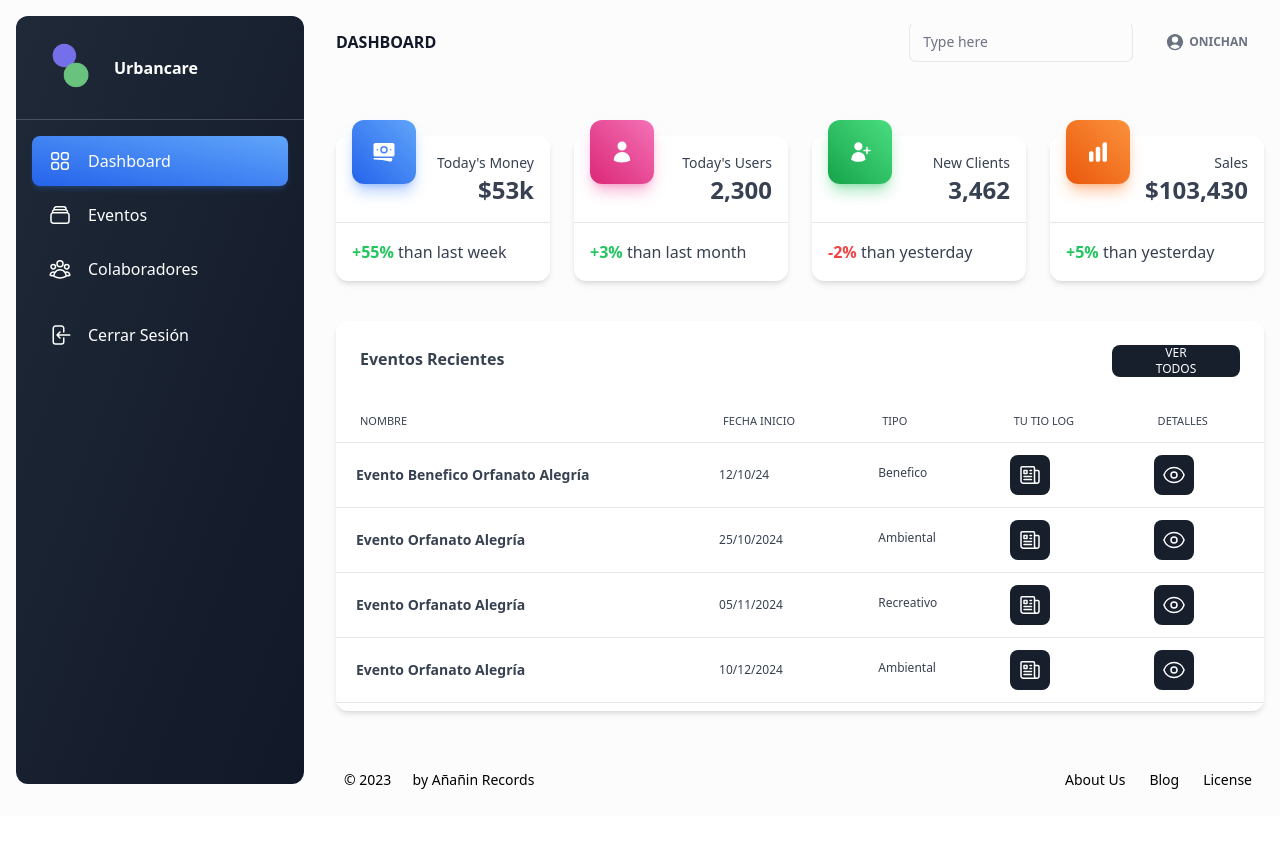
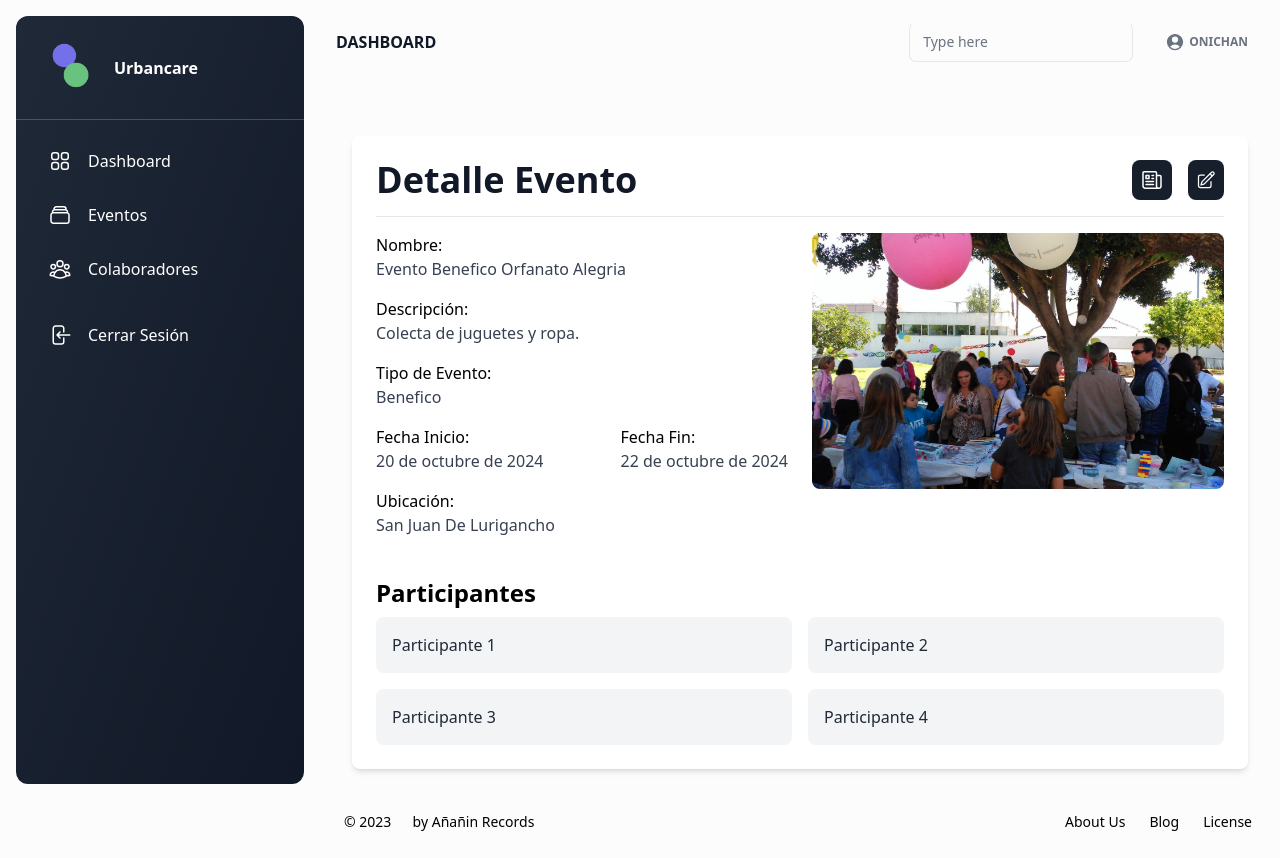
Before and after one commit to guillermotp01/BackUrbanCare, an Angular app: page /detalleEvento in a window 1280 px wide. Before the commit this address led to /dashboard. Before the commit the page ends 816 px from the top, so only its background shows below. Built offline with nearby package versions, Linux system fonts and the light colour scheme.

Commit message:
creación y enrutado de Detalle-evento

```diff
--- a/src/app/Pages/dashboard/dashboard.component.html
+++ b/src/app/Pages/dashboard/dashboard.component.html
@@ -131,7 +131,7 @@
               </td>
 
               <td class="py-3 px-5 border-b border-blue-gray-50">
-                <a href="#">
+                <a [routerLink]="['/detalleEvento']">
                   <button class="flex items-center justify-center w-auto h-auto bg-[#171e2c] text-white rounded-lg p-2 hover:bg-[#35383e] active:bg-[#2A2C30] disabled:opacity-50 disabled:shadow-none disabled:pointer-events-none" type="button">
                     <svg xmlns="http://www.w3.org/2000/svg" fill="none" viewBox="0 0 24 24" stroke-width="1.5" stroke="currentColor" class="size-6">
                       <path stroke-linecap="round" stroke-linejoin="round" d="M2.036 12.322a1.012 1.012 0 0 1 0-.639C3.423 7.51 7.36 4.5 12 4.5c4.638 0 8.573 3.007 9.963 7.178.07.207.07.431 0 .639C20.577 16.49 16.64 19.5 12 19.5c-4.638 0-8.573-3.007-9.963-7.178Z" />
@@ -166,7 +166,7 @@
               </td>
 
               <td class="py-3 px-5 border-b border-blue-gray-50">
-                <a href="#">
+                <a [routerLink]="['/detalleEvento']">
                   <button class="flex items-center justify-center w-auto h-auto bg-[#171e2c] text-white rounded-lg p-2 hover:bg-[#35383e] active:bg-[#2A2C30] disabled:opacity-50 disabled:shadow-none disabled:pointer-events-none" type="button">
                     <svg xmlns="http://www.w3.org/2000/svg" fill="none" viewBox="0 0 24 24" stroke-width="1.5" stroke="currentColor" class="size-6">
                       <path stroke-linecap="round" stroke-linejoin="round" d="M2.036 12.322a1.012 1.012 0 0 1 0-.639C3.423 7.51 7.36 4.5 12 4.5c4.638 0 8.573 3.007 9.963 7.178.07.207.07.431 0 .639C20.577 16.49 16.64 19.5 12 19.5c-4.638 0-8.573-3.007-9.963-7.178Z" />
@@ -201,7 +201,7 @@
               </td>
 
               <td class="py-3 px-5 border-b border-blue-gray-50">
-                <a href="#">
+                <a [routerLink]="['/detalleEvento']">
                   <button class="flex items-center justify-center w-auto h-auto bg-[#171e2c] text-white rounded-lg p-2 hover:bg-[#35383e] active:bg-[#2A2C30] disabled:opacity-50 disabled:shadow-none disabled:pointer-events-none" type="button">
                     <svg xmlns="http://www.w3.org/2000/svg" fill="none" viewBox="0 0 24 24" stroke-width="1.5" stroke="currentColor" class="size-6">
                       <path stroke-linecap="round" stroke-linejoin="round" d="M2.036 12.322a1.012 1.012 0 0 1 0-.639C3.423 7.51 7.36 4.5 12 4.5c4.638 0 8.573 3.007 9.963 7.178.07.207.07.431 0 .639C20.577 16.49 16.64 19.5 12 19.5c-4.638 0-8.573-3.007-9.963-7.178Z" />
@@ -236,7 +236,7 @@
               </td>
 
               <td class="py-3 px-5 border-b border-blue-gray-50">
-                <a href="#">
+                <a [routerLink]="['/detalleEvento']">
                   <button class="flex items-center justify-center w-auto h-auto bg-[#171e2c] text-white rounded-lg p-2 hover:bg-[#35383e] active:bg-[#2A2C30] disabled:opacity-50 disabled:shadow-none disabled:pointer-events-none" type="button">
                     <svg xmlns="http://www.w3.org/2000/svg" fill="none" viewBox="0 0 24 24" stroke-width="1.5" stroke="currentColor" class="size-6">
                       <path stroke-linecap="round" stroke-linejoin="round" d="M2.036 12.322a1.012 1.012 0 0 1 0-.639C3.423 7.51 7.36 4.5 12 4.5c4.638 0 8.573 3.007 9.963 7.178.07.207.07.431 0 .639C20.577 16.49 16.64 19.5 12 19.5c-4.638 0-8.573-3.007-9.963-7.178Z" />
--- a/src/app/Pages/dashboard/dashboard.component.ts
+++ b/src/app/Pages/dashboard/dashboard.component.ts
@@ -1,9 +1,10 @@
 import { Component } from '@angular/core';
+import { RouterLink } from '@angular/router';
 
 @Component({
   selector: 'app-dashboard',
   standalone: true,
-  imports: [],
+  imports: [RouterLink],
   templateUrl: './dashboard.component.html',
   styleUrl: './dashboard.component.css'
 })
--- /dev/null
+++ b/src/app/Pages/detalle-evento/detalle-evento.component.html
@@ -0,0 +1,82 @@
+<!-- Contenedor principal -->
+<div class="max-w-4xl mx-auto my-8 p-6 bg-white rounded-lg shadow-md">
+    <!-- Título del evento -->
+    <div class="flex justify-between items-center mb-4">
+      <h1 class="text-4xl font-bold text-gray-900">Detalle Evento</h1>
+      <div class="flex space-x-4">
+
+        <!-- Icono de log -->
+        <button class="flex items-center justify-center w-auto h-auto bg-[#171e2c] text-white rounded-lg p-2 hover:bg-[#35383e] active:bg-[#2A2C30] disabled:opacity-50 disabled:shadow-none disabled:pointer-events-none" type="button">
+            <svg xmlns="http://www.w3.org/2000/svg" fill="none" viewBox="0 0 24 24" stroke-width="1.5" stroke="currentColor" class="w-6 h-6">
+              <path stroke-linecap="round" stroke-linejoin="round" d="M12 7.5h1.5m-1.5 3h1.5m-7.5 3h7.5m-7.5 3h7.5m3-9h3.375c.621 0 1.125.504 1.125 1.125V18a2.25 2.25 0 0 1-2.25 2.25M16.5 7.5V18a2.25 2.25 0 0 0 2.25 2.25M16.5 7.5V4.875c0-.621-.504-1.125-1.125-1.125H4.125C3.504 3.75 3 4.254 3 4.875V18a2.25 2.25 0 0 0 2.25 2.25h13.5M6 7.5h3v3H6v-3Z" />
+            </svg>
+          </button>
+        <!-- Icono de editar -->
+        <button class="flex items-center justify-center w-auto h-auto bg-[#171e2c] text-white rounded-lg p-2 hover:bg-[#35383e] active:bg-[#2A2C30] disabled:opacity-50 disabled:shadow-none disabled:pointer-events-none" type="button">
+            <svg xmlns="http://www.w3.org/2000/svg" fill="none" viewBox="0 0 24 24" stroke-width="1.5" stroke="currentColor" class="size-5">
+                <path stroke-linecap="round" stroke-linejoin="round" d="m16.862 4.487 1.687-1.688a1.875 1.875 0 1 1 2.652 2.652L10.582 16.07a4.5 4.5 0 0 1-1.897 1.13L6 18l.8-2.685a4.5 4.5 0 0 1 1.13-1.897l8.932-8.931Zm0 0L19.5 7.125M18 14v4.75A2.25 2.25 0 0 1 15.75 21H5.25A2.25 2.25 0 0 1 3 18.75V8.25A2.25 2.25 0 0 1 5.25 6H10" />
+            </svg>
+        </button>
+      </div>
+    </div>
+
+    <hr class="mb-4">
+
+    <!-- Contenido del evento -->
+    <div class="grid grid-cols-2 gap-6">
+      <div>
+        <div class="mb-4">
+          <span class="font-medium">Nombre:</span>
+          <p class="text-gray-700">Evento Benefico Orfanato Alegria</p>
+        </div>
+
+        <div class="mb-4">
+          <span class="font-medium">Descripción:</span>
+          <p class="text-gray-700">Colecta de juguetes y ropa.</p>
+        </div>
+
+        <div class="mb-4">
+          <span class="font-medium">Tipo de Evento:</span>
+          <p class="text-gray-700">Benefico</p>
+        </div>
+
+        <div class="flex justify-between mb-4">
+          <div>
+            <span class="font-medium">Fecha Inicio:</span>
+            <p class="text-gray-700">20 de octubre de 2024</p>
+          </div>
+          <div>
+            <span class="font-medium">Fecha Fin:</span>
+            <p class="text-gray-700">22 de octubre de 2024</p>
+          </div>
+        </div>
+
+        <div class="mb-4">
+          <span class="font-medium">Ubicación:</span>
+          <p class="text-gray-700">San Juan De Lurigancho</p>
+        </div>
+      </div>
+
+      <div>
+        <img src="assets/Icons/eventoFoto.jpeg" alt="Imagen del evento" class="w-full h-64 object-cover rounded-lg">
+      </div>
+    </div>
+
+    <!-- Título de participantes -->
+    <h2 class="text-2xl font-semibold mt-6 mb-2">Participantes</h2>
+
+    <div class="grid grid-cols-2 gap-4">
+      <div class="bg-gray-100 p-4 rounded-lg">
+        <p class="text-gray-800">Participante 1</p>
+      </div>
+      <div class="bg-gray-100 p-4 rounded-lg">
+        <p class="text-gray-800">Participante 2</p>
+      </div>
+      <div class="bg-gray-100 p-4 rounded-lg">
+        <p class="text-gray-800">Participante 3</p>
+      </div>
+      <div class="bg-gray-100 p-4 rounded-lg">
+        <p class="text-gray-800">Participante 4</p>
+      </div>
+    </div>
+  </div>
--- a/src/app/Pages/eventos/eventos.component.html
+++ b/src/app/Pages/eventos/eventos.component.html
@@ -81,7 +81,7 @@
                 <p class="antialiased font-sans mb-1 block text-xs font-medium text-blue-gray-600">Benefico</p>
               </div>
             </td>
-
+              <!--BOTON DEL LOG-->
             <td class="py-3 px-5 border-b border-blue-gray-50">
               <a href="#">
                 <button class="flex items-center justify-center w-auto h-auto bg-[#171e2c] text-white rounded-lg p-2 hover:bg-[#35383e] active:bg-[#2A2C30] disabled:opacity-50 disabled:shadow-none disabled:pointer-events-none" type="button">
@@ -92,8 +92,9 @@
               </a>
             </td>
 
+            <!--BOTON DEL OJO-->
             <td class="py-3 px-5 border-b border-blue-gray-50">
-              <a href="#">
+              <a [routerLink]="['/detalleEvento']">
                 <button class="flex items-center justify-center w-auto h-auto bg-[#171e2c] text-white rounded-lg p-2 hover:bg-[#35383e] active:bg-[#2A2C30] disabled:opacity-50 disabled:shadow-none disabled:pointer-events-none" type="button">
                   <svg xmlns="http://www.w3.org/2000/svg" fill="none" viewBox="0 0 24 24" stroke-width="1.5" stroke="currentColor" class="size-6">
                     <path stroke-linecap="round" stroke-linejoin="round" d="M2.036 12.322a1.012 1.012 0 0 1 0-.639C3.423 7.51 7.36 4.5 12 4.5c4.638 0 8.573 3.007 9.963 7.178.07.207.07.431 0 .639C20.577 16.49 16.64 19.5 12 19.5c-4.638 0-8.573-3.007-9.963-7.178Z" />
@@ -117,6 +118,7 @@
                 <p class="antialiased font-sans mb-1 block text-xs font-medium text-blue-gray-600">Ambiental</p>
               </div>
             </td>
+            <!--BOTON DEL LOG-->
             <td class="py-3 px-5 border-b border-blue-gray-50">
               <a href="#">
                 <button class="flex items-center justify-center w-auto h-auto bg-[#171e2c] text-white rounded-lg p-2 hover:bg-[#35383e] active:bg-[#2A2C30] disabled:opacity-50 disabled:shadow-none disabled:pointer-events-none" type="button">
@@ -126,9 +128,9 @@
                 </button>
               </a>
             </td>
-
+            <!--BOTON DEL OJO-->
             <td class="py-3 px-5 border-b border-blue-gray-50">
-              <a href="#">
+              <a [routerLink]="['/detalleEvento']">
                 <button class="flex items-center justify-center w-auto h-auto bg-[#171e2c] text-white rounded-lg p-2 hover:bg-[#35383e] active:bg-[#2A2C30] disabled:opacity-50 disabled:shadow-none disabled:pointer-events-none" type="button">
                   <svg xmlns="http://www.w3.org/2000/svg" fill="none" viewBox="0 0 24 24" stroke-width="1.5" stroke="currentColor" class="size-6">
                     <path stroke-linecap="round" stroke-linejoin="round" d="M2.036 12.322a1.012 1.012 0 0 1 0-.639C3.423 7.51 7.36 4.5 12 4.5c4.638 0 8.573 3.007 9.963 7.178.07.207.07.431 0 .639C20.577 16.49 16.64 19.5 12 19.5c-4.638 0-8.573-3.007-9.963-7.178Z" />
@@ -152,6 +154,7 @@
                 <p class="antialiased font-sans mb-1 block text-xs font-medium text-blue-gray-600">Recreativo</p>
               </div>
             </td>
+            <!--BOTON DEL LOG-->
             <td class="py-3 px-5 border-b border-blue-gray-50">
               <a href="#">
                 <button class="flex items-center justify-center w-auto h-auto bg-[#171e2c] text-white rounded-lg p-2 hover:bg-[#35383e] active:bg-[#2A2C30] disabled:opacity-50 disabled:shadow-none disabled:pointer-events-none" type="button">
@@ -161,9 +164,9 @@
                 </button>
               </a>
             </td>
-
+            <!--BOTON DEL OJO-->
             <td class="py-3 px-5 border-b border-blue-gray-50">
-              <a href="#">
+              <a [routerLink]="['/detalleEvento']">
                 <button class="flex items-center justify-center w-auto h-auto bg-[#171e2c] text-white rounded-lg p-2 hover:bg-[#35383e] active:bg-[#2A2C30] disabled:opacity-50 disabled:shadow-none disabled:pointer-events-none" type="button">
                   <svg xmlns="http://www.w3.org/2000/svg" fill="none" viewBox="0 0 24 24" stroke-width="1.5" stroke="currentColor" class="size-6">
                     <path stroke-linecap="round" stroke-linejoin="round" d="M2.036 12.322a1.012 1.012 0 0 1 0-.639C3.423 7.51 7.36 4.5 12 4.5c4.638 0 8.573 3.007 9.963 7.178.07.207.07.431 0 .639C20.577 16.49 16.64 19.5 12 19.5c-4.638 0-8.573-3.007-9.963-7.178Z" />
@@ -187,6 +190,7 @@
                 <p class="antialiased font-sans mb-1 block text-xs font-medium text-blue-gray-600">Ambiental</p>
               </div>
             </td>
+            <!--BOTON DEL LOG-->
             <td class="py-3 px-5 border-b border-blue-gray-50">
               <a href="#">
                 <button class="flex items-center justify-center w-auto h-auto bg-[#171e2c] text-white rounded-lg p-2 hover:bg-[#35383e] active:bg-[#2A2C30] disabled:opacity-50 disabled:shadow-none disabled:pointer-events-none" type="button">
@@ -196,9 +200,9 @@
                 </button>
               </a>
             </td>
-
+            <!--BOTON DEL OJO-->
             <td class="py-3 px-5 border-b border-blue-gray-50">
-              <a href="#">
+              <a [routerLink]="['/detalleEvento']">
                 <button class="flex items-center justify-center w-auto h-auto bg-[#171e2c] text-white rounded-lg p-2 hover:bg-[#35383e] active:bg-[#2A2C30] disabled:opacity-50 disabled:shadow-none disabled:pointer-events-none" type="button">
                   <svg xmlns="http://www.w3.org/2000/svg" fill="none" viewBox="0 0 24 24" stroke-width="1.5" stroke="currentColor" class="size-6">
                     <path stroke-linecap="round" stroke-linejoin="round" d="M2.036 12.322a1.012 1.012 0 0 1 0-.639C3.423 7.51 7.36 4.5 12 4.5c4.638 0 8.573 3.007 9.963 7.178.07.207.07.431 0 .639C20.577 16.49 16.64 19.5 12 19.5c-4.638 0-8.573-3.007-9.963-7.178Z" />
--- a/src/app/Pages/eventos/eventos.component.ts
+++ b/src/app/Pages/eventos/eventos.component.ts
@@ -1,9 +1,10 @@
 import { Component } from '@angular/core';
+import { RouterLink } from '@angular/router';
 
 @Component({
   selector: 'app-eventos',
   standalone: true,
-  imports: [],
+  imports: [RouterLink],
   templateUrl: './eventos.component.html',
   styleUrl: './eventos.component.css'
 })
--- a/src/app/app.routes.ts
+++ b/src/app/app.routes.ts
@@ -20,6 +20,10 @@ export const routes: Routes = [
                 loadComponent: () => import('./Pages/eventos/eventos.component')
             },
             {
+                path: 'detalleEvento',
+                loadComponent: () => import('./Pages/detalle-evento/detalle-evento.component')
+            },
+            {
                 path: '',
                 redirectTo: 'dashboard',
                 pathMatch: 'full'
```
Also changed, not shown: src/app/Pages/detalle-evento/detalle-evento.component.ts (added, +13 -0 lines), src/app/Pages/detalle-evento/detalle-evento.component.css (added), src/assets/Icons/eventoFoto.jpeg (added), 1 other file (tests, documents, lock files or other folders).
